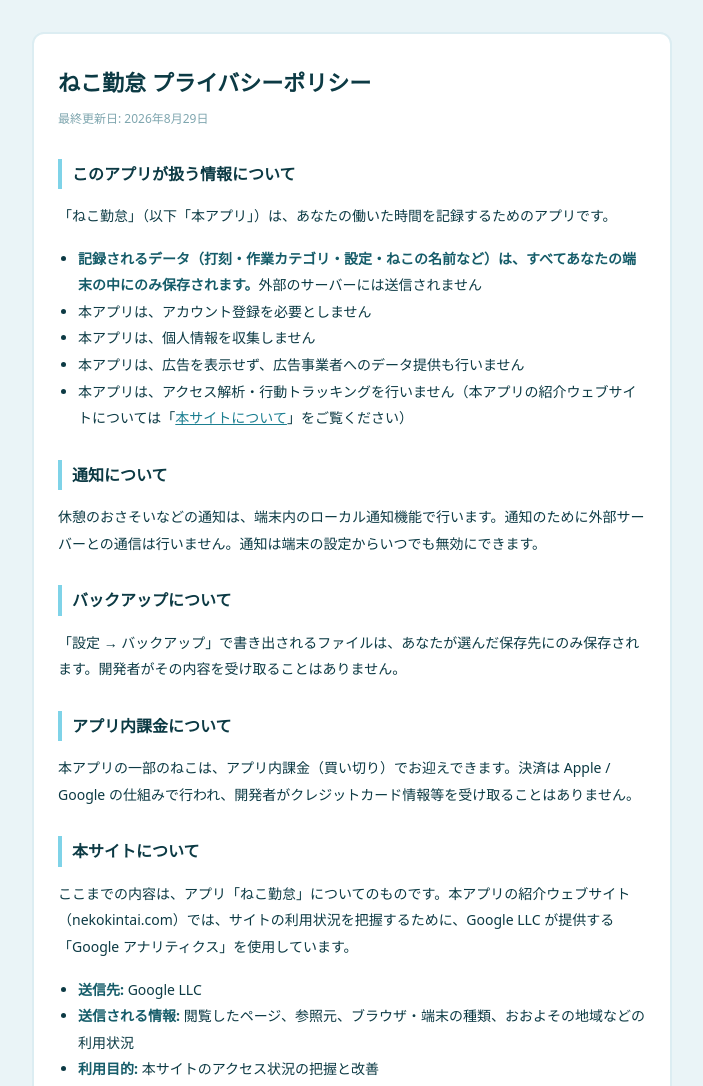
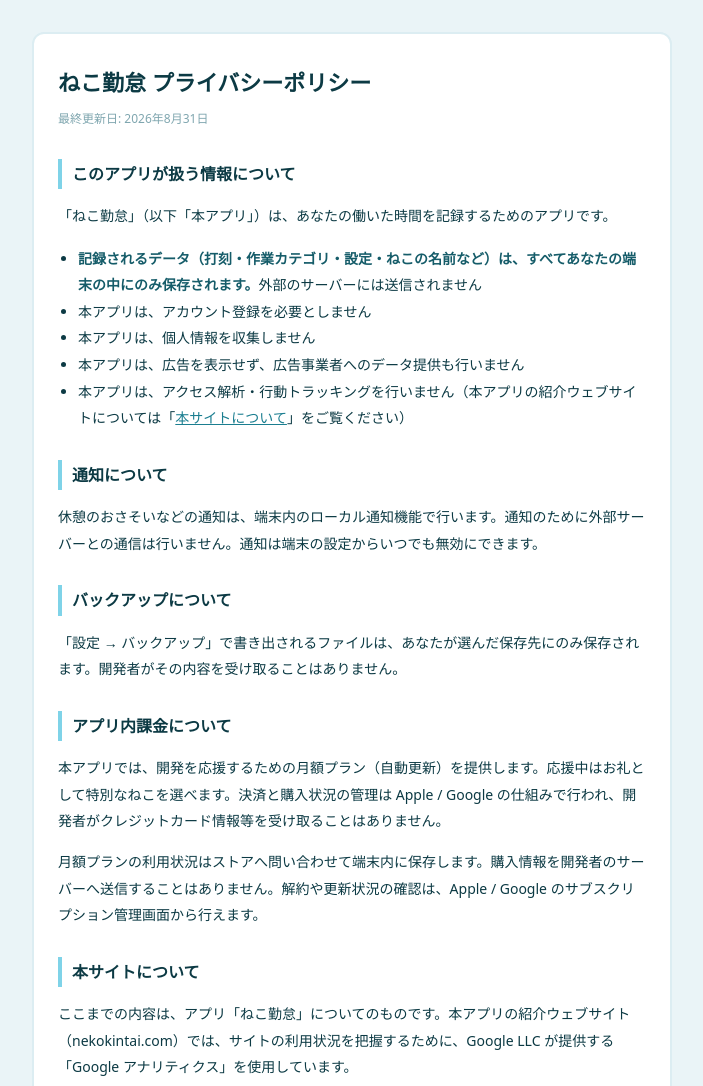
Before and after one commit to shirikuniokato/nekokintai-site, a website: page privacy/index.html in a window 1280 px wide. Shown: the top 1086 px of the page, without its empty margins (288-991 px from the left). Drawn offline with Linux system fonts and the light colour scheme.

Commit message:
プライバシーポリシーの課金の節を月額の応援プランに合わせる

```diff
--- a/privacy/index.html
+++ b/privacy/index.html
@@ -48,7 +48,7 @@
 <main>
   <div class="card">
     <h1>ねこ勤怠 プライバシーポリシー</h1>
-    <p class="updated">最終更新日: 2026年8月29日</p>
+    <p class="updated">最終更新日: 2026年8月31日</p>
 
     <h2>このアプリが扱う情報について</h2>
     <p>「ねこ勤怠」（以下「本アプリ」）は、あなたの働いた時間を記録するためのアプリです。</p>
@@ -67,7 +67,8 @@
     <p>「設定 → バックアップ」で書き出されるファイルは、あなたが選んだ保存先にのみ保存されます。開発者がその内容を受け取ることはありません。</p>
 
     <h2>アプリ内課金について</h2>
-    <p>本アプリの一部のねこは、アプリ内課金（買い切り）でお迎えできます。決済は Apple / Google の仕組みで行われ、開発者がクレジットカード情報等を受け取ることはありません。</p>
+    <p>本アプリでは、開発を応援するための月額プラン（自動更新）を提供します。応援中はお礼として特別なねこを選べます。決済と購入状況の管理は Apple / Google の仕組みで行われ、開発者がクレジットカード情報等を受け取ることはありません。</p>
+    <p>月額プランの利用状況はストアへ問い合わせて端末内に保存します。購入情報を開発者のサーバーへ送信することはありません。解約や更新状況の確認は、Apple / Google のサブスクリプション管理画面から行えます。</p>
 
     <h2 id="site">本サイトについて</h2>
     <p>ここまでの内容は、アプリ「ねこ勤怠」についてのものです。本アプリの紹介ウェブサイト（nekokintai.com）では、サイトの利用状況を把握するために、Google LLC が提供する「Google アナリティクス」を使用しています。</p>
```
